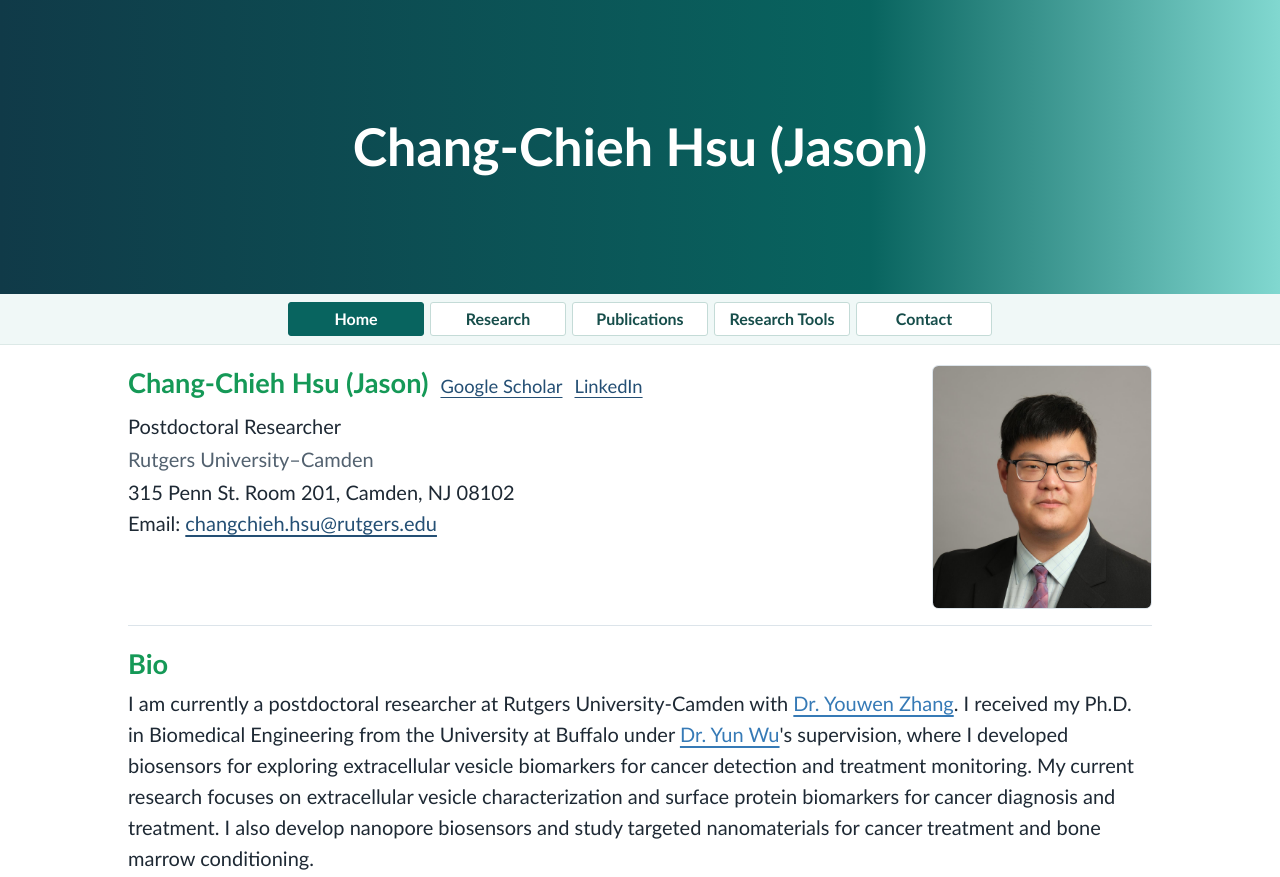
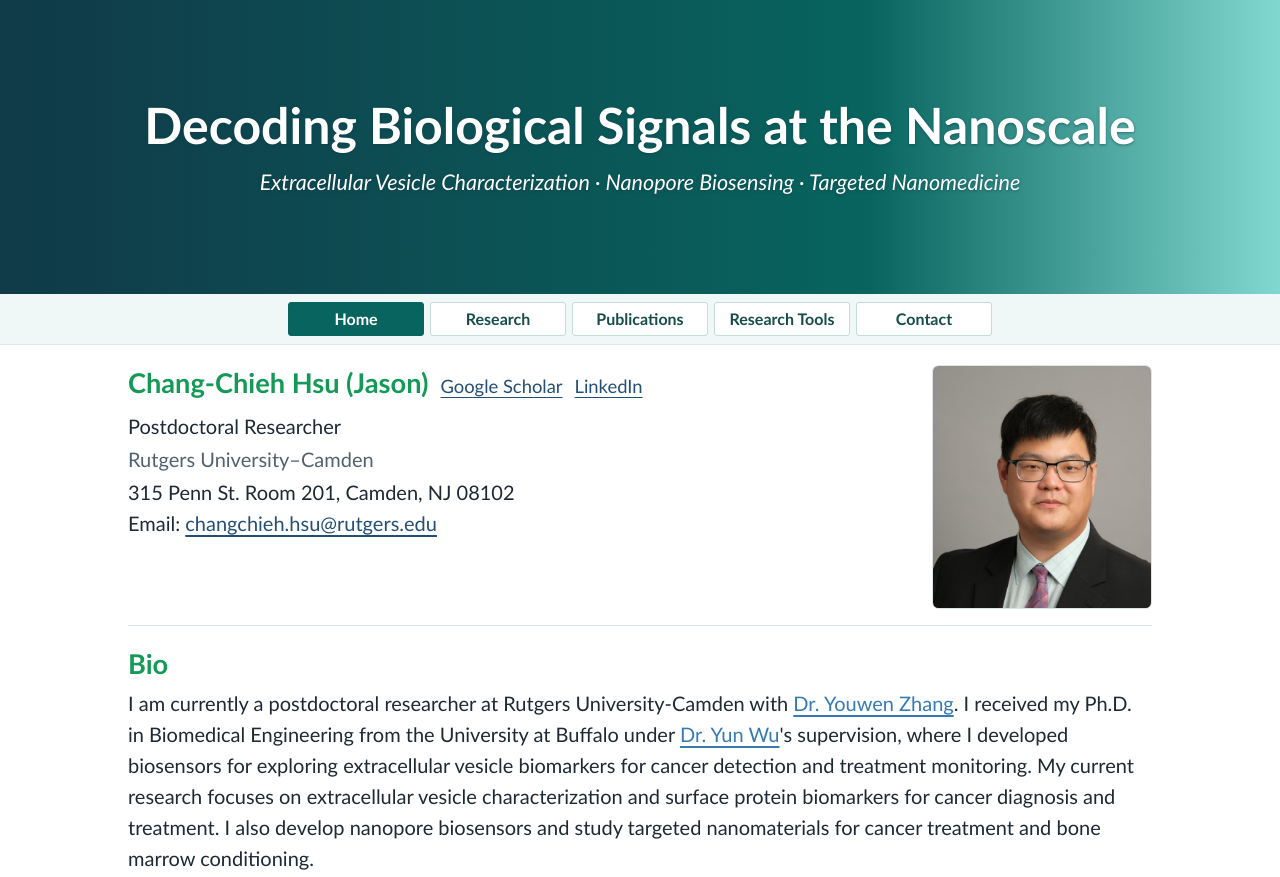
Before and after one commit to chsu23/chsu23.github.io, a plain HTML site: page index.html in a window 1280 px wide. Shown: the top 877 px of the page. Drawn offline with Linux system fonts and the light colour scheme.

Commit message:
Add files via upload

```diff
--- a/index.html
+++ b/index.html
@@ -5,7 +5,7 @@
   <meta name="viewport" content="width=device-width, initial-scale=1">
 
   <!-- 可修改｜瀏覽器分頁標題與搜尋結果摘要 -->
-  <title>Chang-Chieh Hsu (Jason)</title>
+  <title>Decoding Biological Signals at the Nanoscale | Chang-Chieh Hsu (Jason)</title>
   <meta name="description" content="Chang-Chieh Hsu, postdoctoral researcher at Rutgers University–Camden. Research in extracellular vesicles, nanopore sensing, and targeted nanomedicine.">
 
   <style>
@@ -47,6 +47,25 @@
       font-size: 1.7rem;
       font-weight: 700;
       line-height: 1.3;
+    }
+
+    .home-banner-copy {
+      min-width: 0;
+      max-width: 68rem;
+      text-shadow: 0 1px 3px rgba(16, 58, 72, 0.55);
+    }
+
+    .site-banner .home-banner-copy h1 {
+      font-size: clamp(1.65rem, 4.1vw, 3.125rem);
+      text-wrap: balance;
+    }
+
+    .home-banner-subtitle {
+      margin: 0.75rem auto 0;
+      color: #fff;
+      font-size: clamp(1rem, 2vw, 1.35rem);
+      line-height: 1.4;
+      text-wrap: balance;
     }
 
     .bio-advisor { color: var(--bio-link); }
@@ -165,8 +184,11 @@
 
 <body>
   <header class="site-banner">
-    <!-- 可修改｜頁首橫幅中央顯示的姓名 -->
-    <h1>Chang-Chieh Hsu (Jason)</h1>
+    <!-- 可修改｜首頁橫幅的標題和研究方向副標題 -->
+    <div class="home-banner-copy">
+      <h1>Decoding Biological Signals at the Nanoscale</h1>
+      <p class="home-banner-subtitle"><em>Extracellular Vesicle Characterization · Nanopore Biosensing · Targeted Nanomedicine</em></p>
+    </div>
   </header>
   <nav class="site-nav" aria-label="Main navigation">
     <a href="./index.html" aria-current="page">Home</a>
```
